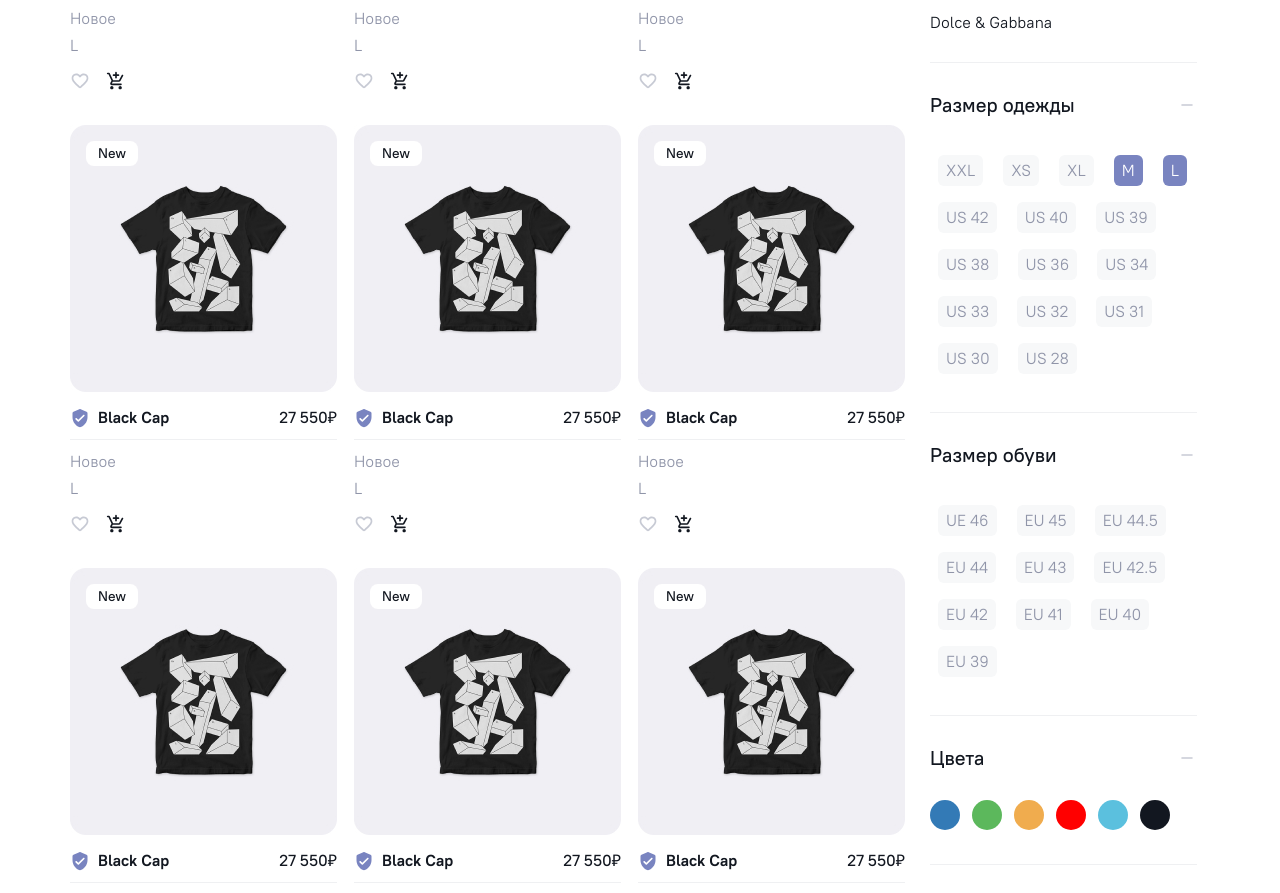
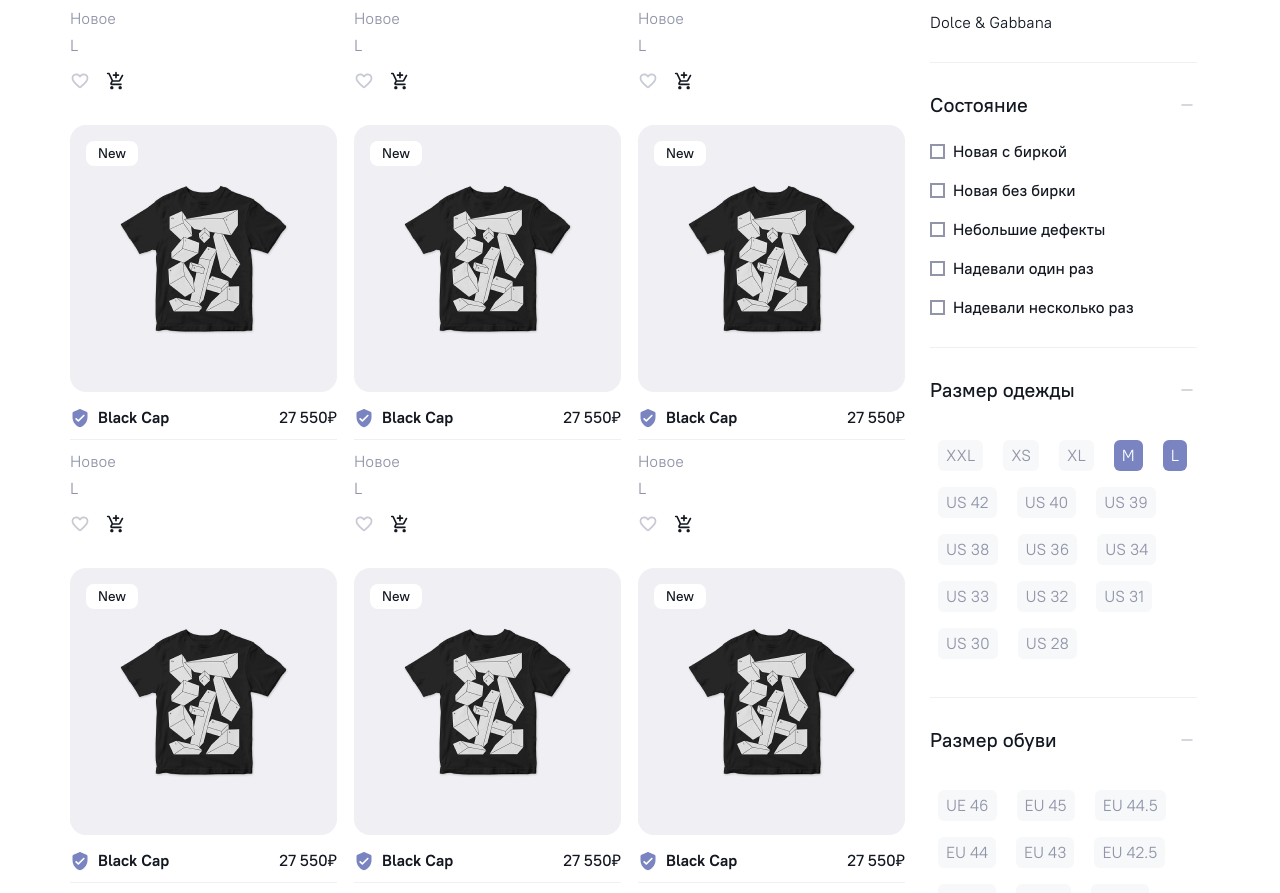
Before and after one commit to TwiZzys/Closa, a website: page app/category.html in a window 1280 px wide. Shown: the part 1143-2036 px from the top of the page. Drawn offline with nearby package versions, Linux system fonts and the light colour scheme; files that its build step writes are made by us from their sources.

Commit message:
Added state-filter for category page

```diff
--- a/app/category.html
+++ b/app/category.html
@@ -743,6 +743,53 @@
                   </label>
                 </form>
               </div>
+              <div class="state-filter filter-item">
+                <h3 class="filter-title state-filter__title">
+                  Состояние
+                </h3>
+                <form class="state-filter__form" action="#">
+                  <label class="state-filter__label">
+                    <input class="state-filter__input" type="checkbox">
+                    <div class="state-filter__checkbox">
+                      <span>
+                        Новая с биркой
+                      </span>
+                    </div>
+                  </label>
+                  <label class="state-filter__label">
+                    <input class="state-filter__input" type="checkbox">
+                    <div class="state-filter__checkbox">
+                      <span>
+                        Новая без бирки
+                      </span>
+                    </div>
+                  </label>
+                  <label class="state-filter__label">
+                    <input class="state-filter__input" type="checkbox">
+                    <div class="state-filter__checkbox">
+                      <span>
+                        Небольшие дефекты
+                      </span>
+                    </div>
+                  </label>
+                  <label class="state-filter__label">
+                    <input class="state-filter__input" type="checkbox">
+                    <div class="state-filter__checkbox">
+                      <span>
+                        Надевали один раз
+                      </span>
+                    </div>
+                  </label>
+                  <label class="state-filter__label">
+                    <input class="state-filter__input" type="checkbox">
+                    <div class="state-filter__checkbox">
+                      <span>
+                        Надевали несколько раз
+                      </span>
+                    </div>
+                  </label>
+                </form>
+              </div>
               <div class="filter-item filter-size">
                 <h3 class="filter-title filter-size__title">Размер одежды</h3>
                 <form class="filter-size__form" action="#">
--- a/app/scss/style.scss
+++ b/app/scss/style.scss
@@ -971,6 +971,49 @@
   }
 }
 
+.state-filter {
+  &__title {
+    margin-bottom: 25px;
+  }
+
+  &__label {
+    display: block;
+    margin-bottom: 20px;
+  }
+
+  &__label:last-child {
+    margin: 0;
+  }
+
+  &__input {
+    width: 1px;
+    height: 1px;
+    overflow: hidden;
+    clip: rect(0 0 0 0);
+    position: absolute;
+  }
+
+  &__checkbox {
+    position: relative;
+    display: flex;
+    align-items: center;
+
+    &::before {
+      content: '';
+      display: inline-block;
+      width: 15px;
+      height: 15px;
+      border: 2px solid $gray;
+      margin-right: 8px;
+    }
+  }
+
+  &__input:checked+&__checkbox::before {
+    background: url(../images/icons/checkbox-bg.svg) no-repeat center;
+    border: none;
+  }
+}
+
 .filter-reset {
   &__btn {
     width: 100%;
@@ -1013,7 +1056,7 @@
     @extend %pt-500;
     font-size: 18px;
     line-height: 22px;
-    color: $black  !important;
+    color: $black !important;
   }
 
   &__phone {
@@ -1021,16 +1064,16 @@
   }
 
   &__phone:hover {
-    color: $btn  !important;
+    color: $btn !important;
   }
 
   &__email {
     margin-bottom: 16px;
-    color: $btn  !important;
+    color: $btn !important;
   }
 
   &__email:hover {
-    color: $black  !important;
+    color: $black !important;
   }
 
   &__title {
```
Also changed, not shown: app/images/icons/checkbox-bg.svg (added), app/js/main.min.js.
